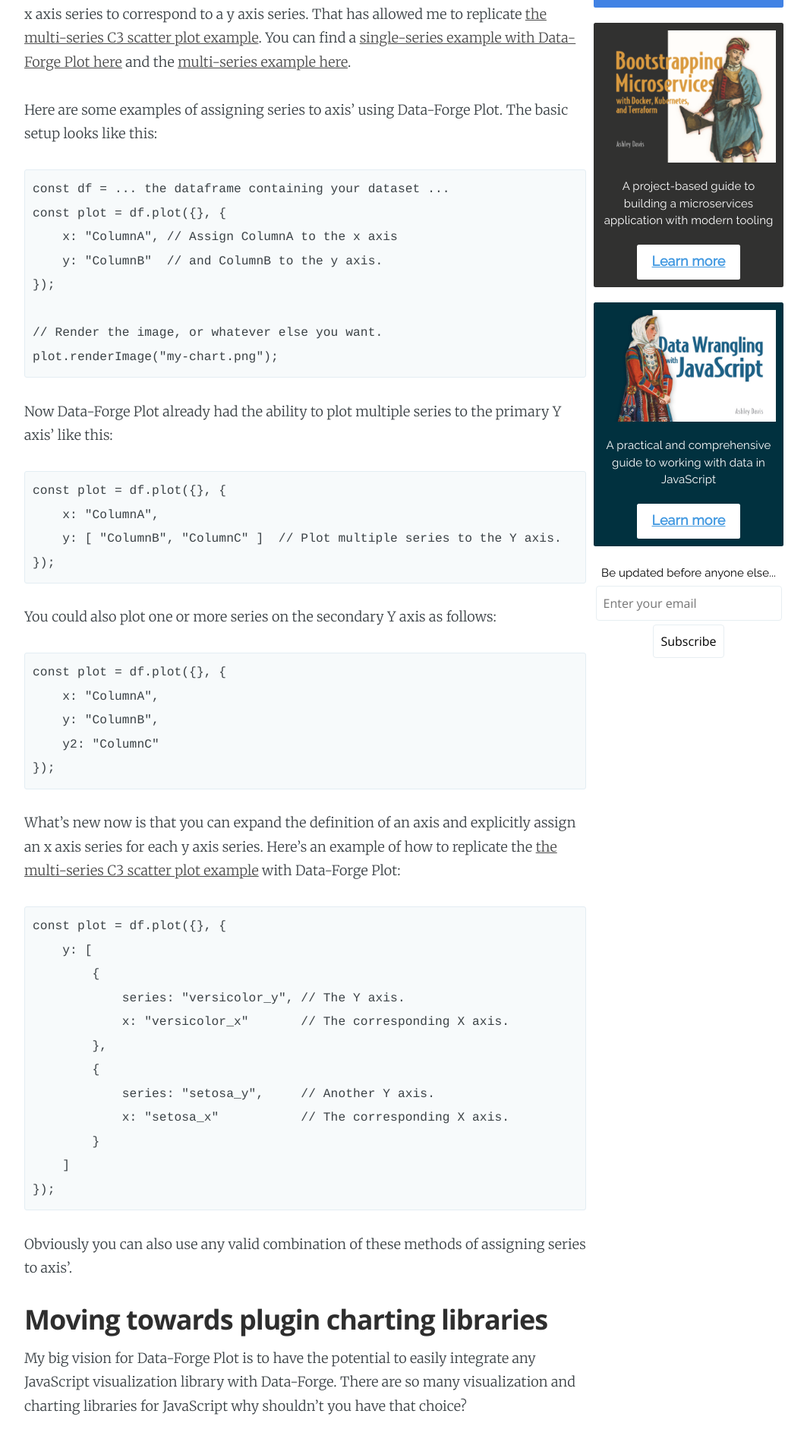
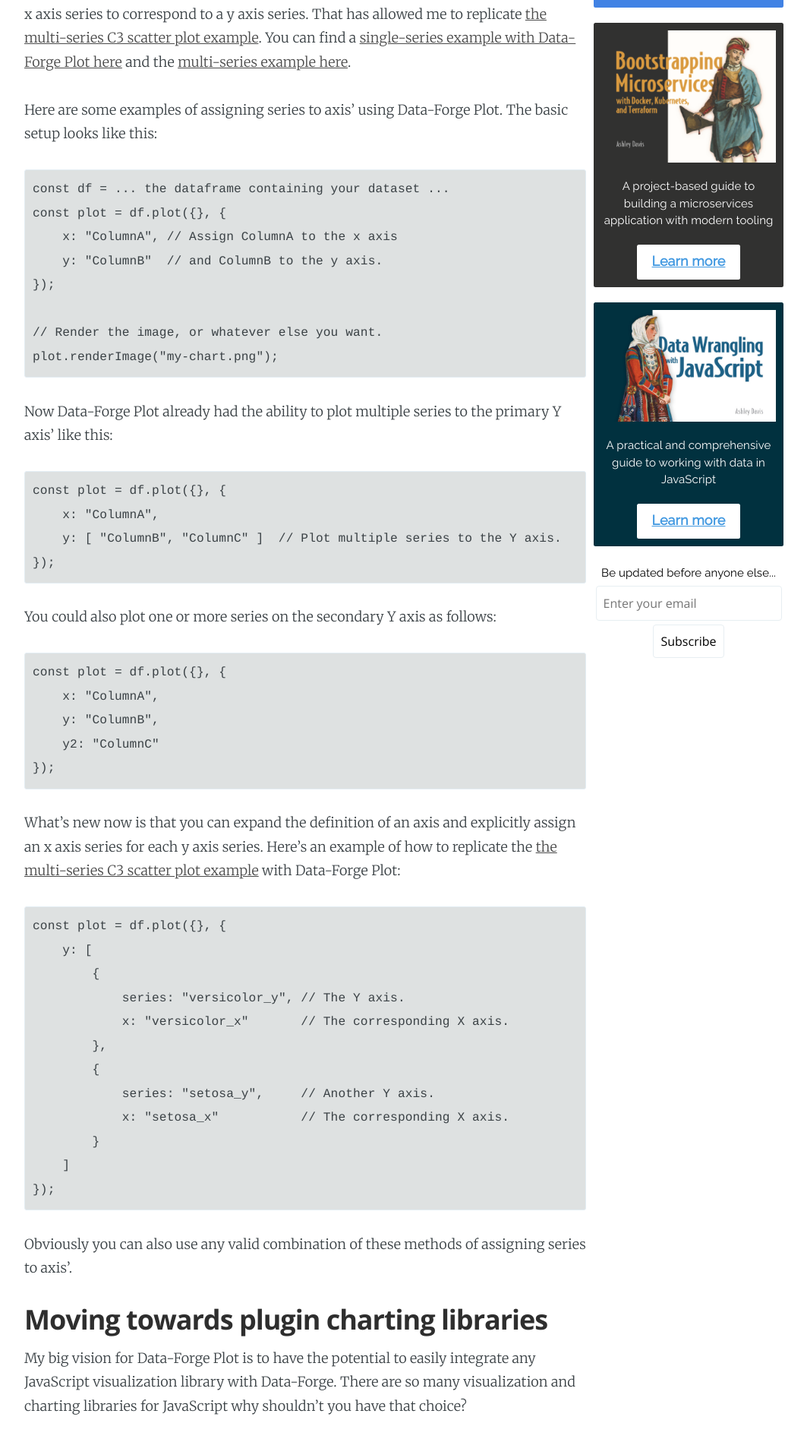
Before and after one commit to ashleydavis/the-data-wrangler-blog, a Jekyll site: the page built from _posts/2018-07-23-data-forge-plot-update.markdown, in a window 1280 px wide. Shown: the part 502-2396 px from the top of the page at 76% size, without its empty margins (108-1171 px from the left). Built offline with Jekyll 4.4.1, drawn with Linux system fonts in a browser that asks for light colours; comment, search, counter and statistics services are not loaded.

Commit message:
Color tweak for background of code.

```diff
--- a/assets/css/base.css
+++ b/assets/css/base.css
@@ -356,7 +356,7 @@ pre {
     font-size: 0.9em;
     white-space: pre;
     overflow: auto;
-    background: #F7FAFB;
+    background: #DEE1E1;
     border-radius: 3px;
 }
 
```
